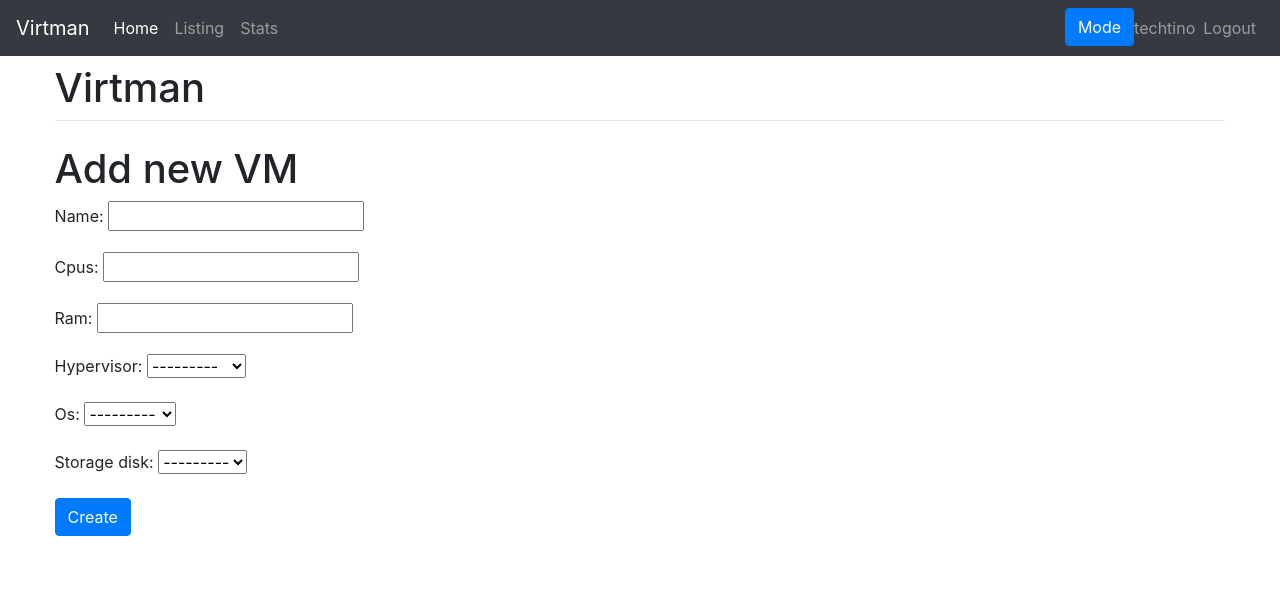
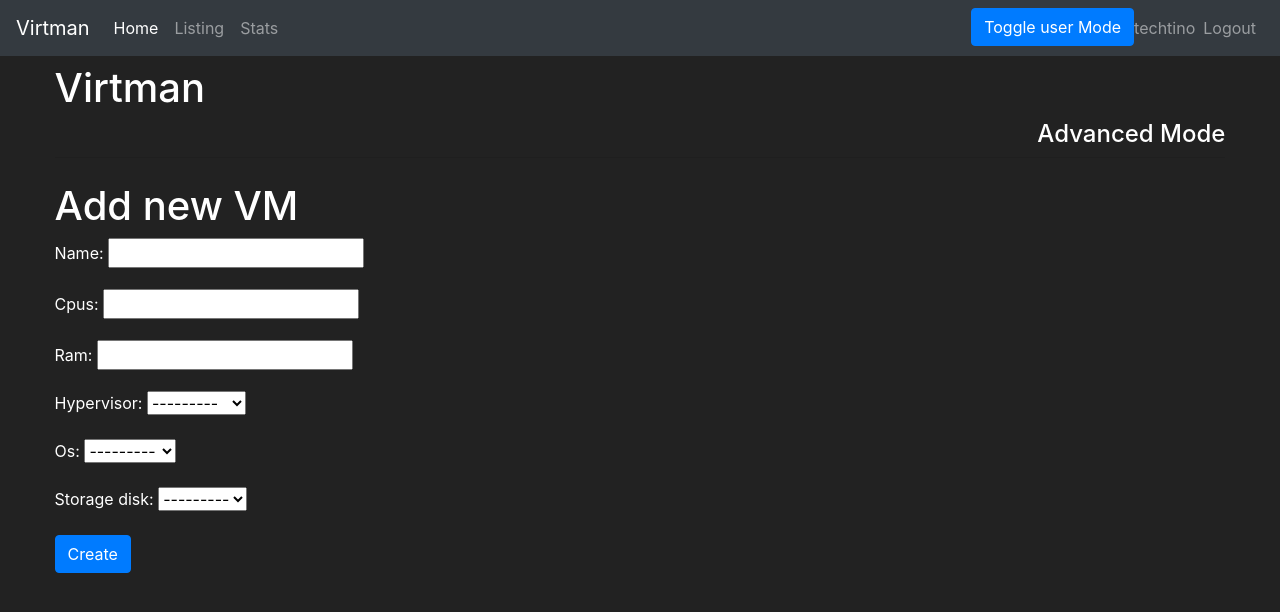
Before and after one commit to techtino/Virtman-WebUI, a Django app: page /manager/add in a window 1280 px wide. Shown: the top 612 px of the page. Run offline with Django 3.2, Linux system fonts and the light colour scheme; a user stored in the database is signed in; data comes from the database, SQL or seed files in the repository; both versions use the stored data as it was after the commit; data that the repository does not hold is empty; some libraries are stand-ins or nearby versions.

Commit message:
Implemented mode switching

```diff
--- a/virtman/manager/forms.py
+++ b/virtman/manager/forms.py
@@ -1,10 +1,14 @@
 from django import forms
 from django.forms import ModelForm
 from django.forms import inlineformset_factory
-from .models import VM
-from .models import StorageDisk
+from .models import VM, StorageDisk
 
 class VMForm(ModelForm):
+    class Meta:
+        model = VM
+        fields = ['name', 'cpus', 'ram', 'hypervisor', 'os', 'storage_disk']
+
+class AdvancedVMForm(ModelForm):
     class Meta:
         model = VM
         fields = ['name', 'cpus', 'ram', 'hypervisor', 'os', 'storage_disk']
--- a/virtman/manager/models.py
+++ b/virtman/manager/models.py
@@ -1,4 +1,7 @@
 from django.db import models
+from django.contrib.auth.models import User
+from django.db.models.signals import post_save
+from django.dispatch import receiver
 
 # Create your models here.
 
@@ -28,3 +31,16 @@ class VM(models.Model):
     os = models.CharField(max_length=30,choices=OS)
     state = models.CharField(max_length=3)
     storage_disk = models.ForeignKey(StorageDisk, on_delete=models.CASCADE)
+
+class Profile(models.Model):
+    user = models.OneToOneField(User, on_delete=models.CASCADE)
+    advanced_mode = models.BooleanField(default=False)
+
+@receiver(post_save, sender=User)
+def create_user_profile(sender, instance, created, **kwargs):
+    if created:
+        Profile.objects.create(user=instance)
+
+@receiver(post_save, sender=User)
+def save_user_profile(sender, instance, **kwargs):
+    instance.profile.save()
--- a/virtman/manager/templates/add.html
+++ b/virtman/manager/templates/add.html
@@ -8,4 +8,5 @@
       {{ form.as_p }}
 <button class="btn btn-primary" type="submit">Create</button>
 </form>
+
 {% endblock content %}
--- a/virtman/manager/templates/base.html
+++ b/virtman/manager/templates/base.html
@@ -4,19 +4,19 @@
     <meta charset="utf-8">
     <meta name="viewport" content="width=device-width, initial-scale=1, shrink-to-fit=no">
 
+    </style>
+    <link rel="stylesheet" href="https://stackpath.bootstrapcdn.com/bootstrap/4.1.3/css/bootstrap.min.css" integrity="sha384-MCw98/SFnGE8fJT3GXwEOngsV7Zt27NXFoaoApmYm81iuXoPkFOJwJ8ERdknLPMO" crossorigin="anonymous">
+    <title>Virtman</title>
     <style>
-    .dark-mode {
+    body {
       background-color: #222;
       color: white;
     }
     </style>
-
-    <link rel="stylesheet" href="https://stackpath.bootstrapcdn.com/bootstrap/4.1.3/css/bootstrap.min.css" integrity="sha384-MCw98/SFnGE8fJT3GXwEOngsV7Zt27NXFoaoApmYm81iuXoPkFOJwJ8ERdknLPMO" crossorigin="anonymous">
-    <title>Virtman</title>
   </head>
 
   <body>
-  <nav class="navbar navbar-expand-lg navbar-dark bg-dark">
+  <nav class="navbar navbar-expand-sm navbar-dark bg-dark">
   <a class="navbar-brand" href="#">Virtman</a>
   <ul class="navbar-nav mr-auto">
     <li class="nav-item active">
@@ -32,7 +32,7 @@
 
   <ul class="nav navbar-nav navbar-right">
     <li class="nav-item">
-      <button class="btn btn-primary" onclick="myFunction()">Mode</button>
+        <a class="btn btn-primary" href="/manager/toggleAdvancedMode">Toggle user Mode</a>
     </li>
     {% if user.is_authenticated %}
     <li class="navbar-text">
@@ -50,23 +50,17 @@
 		<div class="row justify-content-center">
 			<div class="col-11">
 				<h1 class="mt-2">Virtman</h1>
-				<hr class="mt-0 mb-4">
+        {% if user.profile.advanced_mode == False %}
+        <h4 align="right" class="mt-2">Simple Mode</h4>
+				{% else %}
+        <h4 align="right" class="mt-2">Advanced Mode</h4>
+        {% endif %}
+        <hr class="mt-0 mb-4">
 				{% block content %}
 				{% endblock %}
 			</div>
 		</div>
 	</div>
 </body>
-
-<script src="https://code.jquery.com/jquery-3.2.1.slim.min.js" integrity="sha384-KJ3o2DKtIkvYIK3UENzmM7KCkRr/rE9/Qpg6aAZGJwFDMVNA/GpGFF93hXpG5KkN" crossorigin="anonymous"></script>
-<script src="https://cdnjs.cloudflare.com/ajax/libs/popper.js/1.12.9/umd/popper.min.js" integrity="sha384-ApNbgh9B+Y1QKtv3Rn7W3mgPxhU9K/ScQsAP7hUibX39j7fakFPskvXusvfa0b4Q" crossorigin="anonymous"></script>
-<script src="https://maxcdn.bootstrapcdn.com/bootstrap/4.0.0/js/bootstrap.min.js" integrity="sha384-JZR6Spejh4U02d8jOt6vLEHfe/JQGiRRSQQxSfFWpi1MquVdAyjUar5+76PVCmYl" crossorigin="anonymous"></script>
-
-<script>
-function myFunction() {
-   var element = document.body;
-   element.classList.toggle("dark-mode");
-}
-</script>
-
+<script src="https://cdn.jsdelivr.net/npm/bootstrap@5.0.0-beta3/dist/js/bootstrap.bundle.min.js" integrity="sha384-JEW9xMcG8R+pH31jmWH6WWP0WintQrMb4s7ZOdauHnUtxwoG2vI5DkLtS3qm9Ekf" crossorigin="anonymous"></script>
 </html>
--- a/virtman/manager/templates/host_stats.html
+++ b/virtman/manager/templates/host_stats.html
@@ -5,7 +5,7 @@
 This pages automatically refreshes after 5 seconds
 
 <script src="https://cdn.jsdelivr.net/npm/chart.js@2.9.4"></script>
-<canvas id="chart" style="width: 40%; height: 10vh"></canvas>
+<canvas id="chart" style="width: 40%; height: 25vh"></canvas>
 
 <script>
 let ctx = document.getElementById("chart").getContext("2d");
--- a/virtman/manager/templates/index.html
+++ b/virtman/manager/templates/index.html
@@ -1,4 +1,5 @@
 {% extends "base.html"%}
 {% block content %}
 <p>Hi there, welcome!</p>
+
 {%endblock content %}
--- a/virtman/manager/urls.py
+++ b/virtman/manager/urls.py
@@ -14,5 +14,6 @@ urlpatterns = [
     path('<int:id>/shutdownVM', views.shutdownVM, name='shutdownVM'),
     path('<int:id>/restartVM', views.restartVM, name='restartVM'),
     path('<int:id>/viewStats', views.viewStatsPerVM, name='viewStats'),
-    path('viewStats', views.viewHostStats, name='viewHostStats')
+    path('viewStats', views.viewHostStats, name='viewHostStats'),
+    path('toggleAdvancedMode', views.AdvancedMode, name='toggleAdvancedMode')
 ]
--- a/virtman/manager/views.py
+++ b/virtman/manager/views.py
@@ -1,4 +1,5 @@
 from .models import VM
+from django.contrib.auth.models import User
 from django.template import loader
 from django.http import HttpResponse, Http404
 from django.conf import settings
@@ -110,16 +111,29 @@ def stopVM_View(request,id):
     VM.objects.filter(id=id).update(state='OFF')
     return redirect('/manager/listing')
 
+@login_required
+def AdvancedMode(request):
+    userid = request.user.id
+    user = User.objects.get(pk=userid)
+    if user.profile.advanced_mode == False:
+        user.profile.advanced_mode = True
+    else:
+        user.profile.advanced_mode = False
+    user.save()
+    return HttpResponseRedirect(request.META.get('HTTP_REFERER', '/'))
+
+@login_required
 def shutdownVM(request, id):
     get_object_or_404(VM, id=id)
     # pylint: disable=no-member
     machine = VM.objects.get(id=id)
     name = machine.name
-    action = "reset"
+    action = "shutdown"
     LibvirtManagement.stopVM(name, action)
     VM.objects.filter(id=id).update(state='OFF')
     return redirect('/manager/listing')
 
+@login_required
 def restartVM(request, id):
     get_object_or_404(VM, id=id)
     # pylint: disable=no-member
```
Also changed, not shown: virtman/db.sqlite3, virtman/manager/migrations/0004_auto_20210326_1005.py (added), virtman/manager/migrations/0005_auto_20210326_1019.py (added), virtman/manager/migrations/0006_profile.py (added), virtman/manager/migrations/0007_auto_20210326_1056.py (added).
